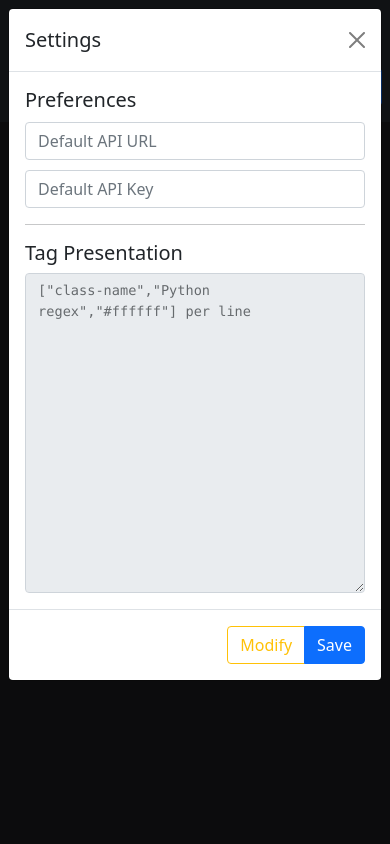
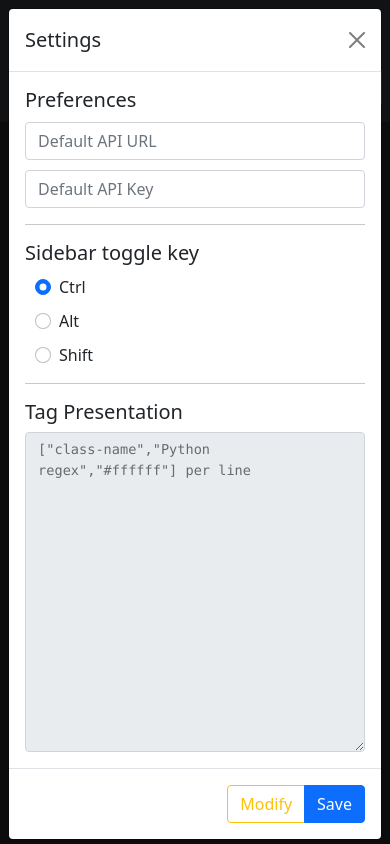
Before and after one commit to mruac/hydrus-remote-tagging, a Flask app: page / in a window 390 px wide, after a click on "Settings". Run offline with Flask 2, Linux system fonts and the light colour scheme; some libraries are stand-ins or nearby versions.

Commit message:
Added features
Prevent loading page from cache to load all new tag changes when nav pages
Fixed namespace rule not applying to append tags
Added modfier keys setting to toggle sidebar
Added autofocus to tag input for mobile browsers

```diff
--- a/server.py
+++ b/server.py
@@ -1,4 +1,4 @@
-from flask import Flask, request, render_template, url_for, jsonify, session, redirect
+from flask import Flask, request, render_template, url_for, jsonify, session, redirect, make_response
 from flask.json import tag
 from flask_session import Session
 import hydrus
@@ -106,7 +106,7 @@ def ad():
 
         session['appendTag'] = []
         for tag in request.form.get('appendTags').split():
-            session['appendTag'].append(tag.replace('_', ' '))
+            session['appendTag'].append(tag.replace('_', ' ').lower())
 
         return render_template('results.html', tagrepo=get_services(api_key, api_url), ids=total_ids, tags=post_tags)
     except hydrus.InsufficientAccess:
@@ -161,7 +161,13 @@ def ads(id):
                     return namespace[0]
             return ""
 
-        return render_template('show-file.html', image=image, next_images=next_images, nid=nid, current_id=id, total_ids=total_ids, meta=metadata, selectedService=session['selectedTagRepo'], checkModifiable=checkModifiable, matchNamespace=matchNamespace, namespaces=session['namespaceColors'])
+        # prevent browser from loading cached page to force re-fetch tags when navigating back and forth
+        response = make_response(render_template('show-file.html', image=image, next_images=next_images, nid=nid, current_id=id, total_ids=total_ids, meta=metadata, selectedService=session['selectedTagRepo'], checkModifiable=checkModifiable, matchNamespace=matchNamespace, namespaces=session['namespaceColors']))
+        response.headers["Cache-Control"] = "no-cache, no-store, must-revalidate" # HTTP 1.1.
+        response.headers["Pragma"] = "no-cache" # HTTP 1.0.
+        response.headers["Expires"] = "0" # Proxies.
+        return response
+
     except IndexError:
         return redirect(url_for('index'))
     except KeyError:  # expired session
--- a/templates/index.html
+++ b/templates/index.html
@@ -84,6 +84,23 @@
                     <input id="settings-api-url-input" class="form-control w-100 mx-auto" style="width: 50%; margin: 10px" type="text" name="api_url" placeholder="Default API URL">
                     <input id="settings-api-key-input" class="form-control w-100 mx-auto" style="width: 50%; margin: 10px" type="password" name="api_key" placeholder="Default API Key">
                     <hr>
+                    <h5>Sidebar toggle key</h5><div class="form-check" style="width: 50%; margin: 10px">
+                        <input class="form-check-input" type="radio" value="ctrl" id="sidebarToggleKey1" name="sidebarToggleKey">
+                        <label class="form-check-label" for="sidebarToggleKey1">
+                            Ctrl
+                        </label>
+                    </div><div class="form-check" style="width: 50%; margin: 10px">
+                        <input class="form-check-input" type="radio" value="alt" id="sidebarToggleKey2" name="sidebarToggleKey">
+                        <label class="form-check-label" for="sidebarToggleKey2">
+                            Alt
+                        </label>
+                    </div><div class="form-check" style="width: 50%; margin: 10px">
+                        <input class="form-check-input" type="radio" value="shift" id="sidebarToggleKey3" name="sidebarToggleKey">
+                        <label class="form-check-label" for="sidebarToggleKey3">
+                            Shift
+                        </label>
+                    </div>
+                    <hr>
                     <h5>Tag Presentation</h5>
                     <div class="alert alert-danger d-none" role="alert" id="entryAlert">
                         Allowed characters in <b>class-name</b>: a-z, A-Z, 0-9, dash, underscore. Names cannot begin with a
--- a/templates/show-file.html
+++ b/templates/show-file.html
@@ -73,7 +73,7 @@
         <div class="page-footer bg-dark m-2 d-flex form-group">
 
             <div class="me-2 flex-grow-1">
-                <input type="text" class="form-control" id="inputTags" autocomplete="off"
+                <input type="text" class="form-control" id="inputTags" autofocus autocomplete="off"
                     placeholder="Comma seperated tags, Backslash to escape">
             </div>
             <button type="button" class="btn btn-success" id="submitTags">→</button>
--- a/templates/static/index.js
+++ b/templates/static/index.js
@@ -6,6 +6,12 @@ if ((localStorage.getItem('api-url') != null) && (localStorage.getItem('api-url'
 if ((localStorage.getItem('api-key') != null) && (localStorage.getItem('api-key') != "")) {
     $("#api-key-input").val(localStorage.getItem('api-key'));
     $("#settings-api-key-input").val(localStorage.getItem('api-key'));
+}
+if (localStorage.getItem("sidebarToggleKey") != null){
+    $(`input[name="sidebarToggleKey"][value="${localStorage.getItem("sidebarToggleKey")}"]`).prop("checked", true);
+} else {
+    localStorage.setItem("sidebarToggleKey", "ctrl");
+    $(`input[name="sidebarToggleKey"][value="${localStorage.getItem("sidebarToggleKey")}"]`).prop("checked", true);
 }
 
 $.ajax({
@@ -106,6 +112,7 @@ $('#submitEntry').on('click', function () {
             dataType: "json",
             contentType: "application/json; charset=utf-8"
         });
+        localStorage.setItem("sidebarToggleKey", $('input[name="sidebarToggleKey"]:checked').val())
 
     }
 })
```
Also changed, not shown: templates/static/show-file.js (+9 -6 lines), README.md.
